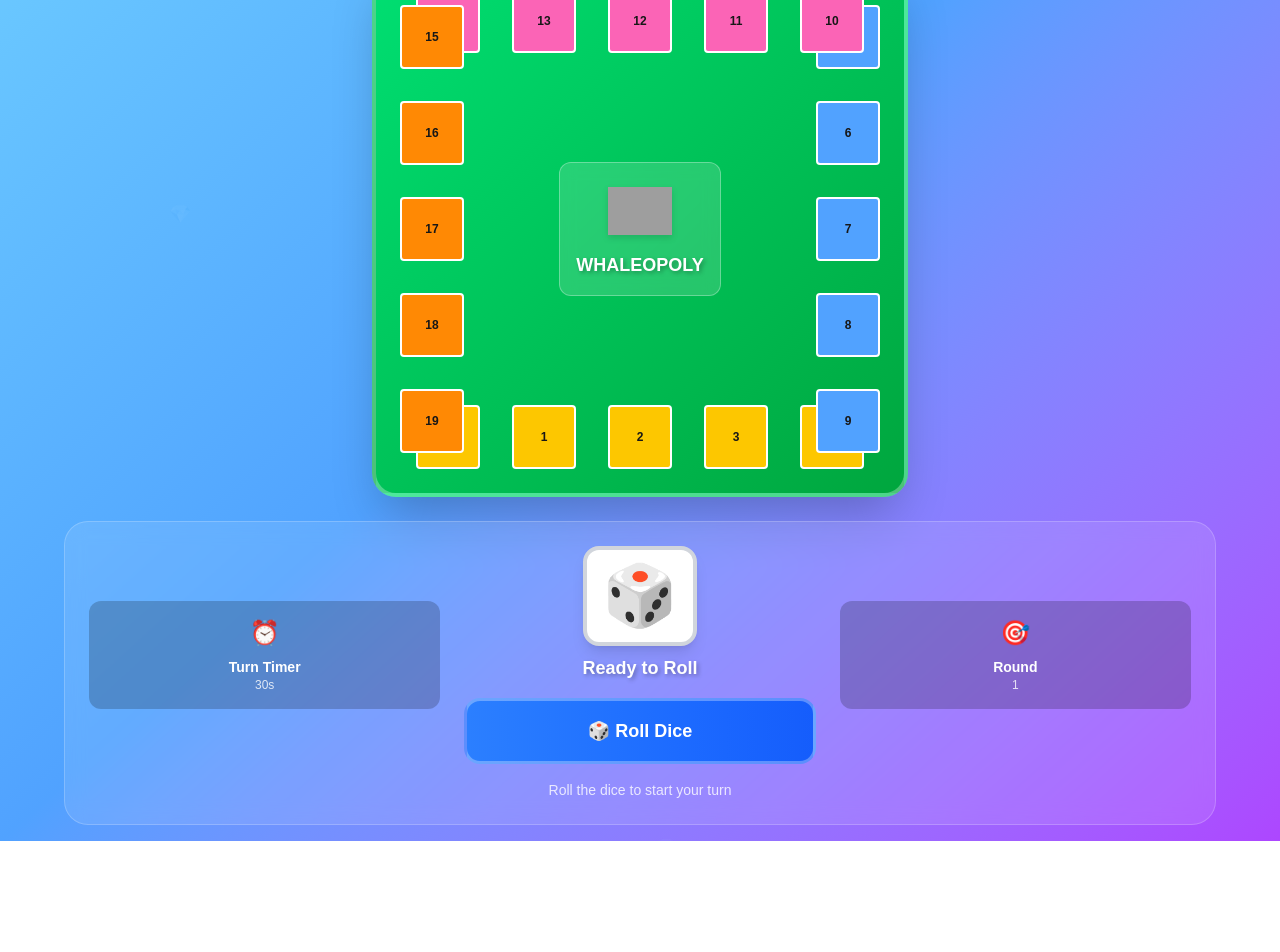
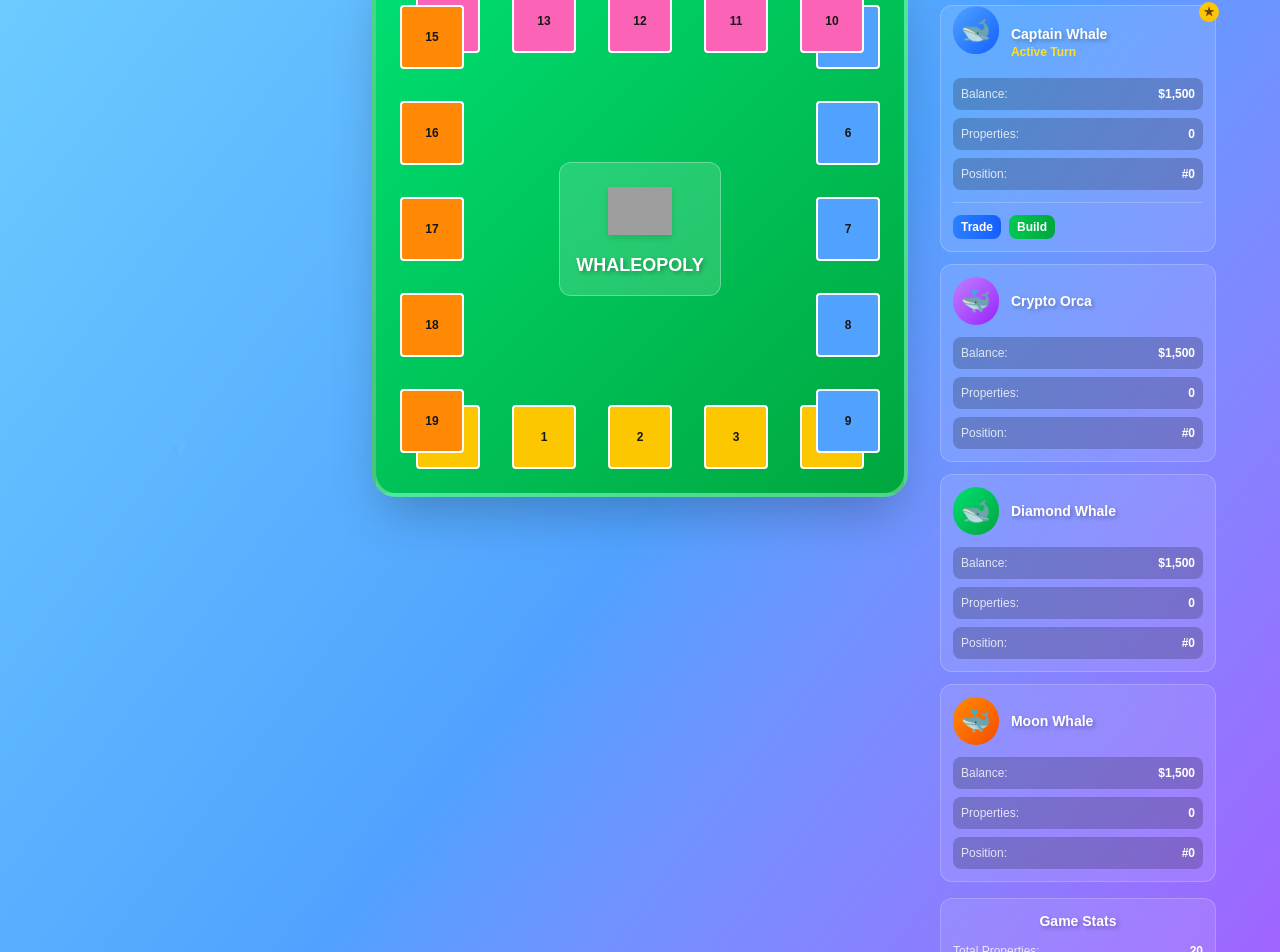
Before and after one commit to Antismart/whaleopoly, a Next.js app in the folder whaleopoly-frontend/: page / in a window 1280 px wide. Shown: the part 317-1269 px from the top of the page. Before the commit the page ends 1158 px from the top, so only its background shows below. Built offline with nearby package versions, Linux system fonts and the light colour scheme; grey boxes are pictures that could not be loaded.

Commit message:
Add PlayerPanel component

```diff
--- /dev/null
+++ b/whaleopoly-frontend/app/components/PlayerPanel.tsx
@@ -0,0 +1,124 @@
+'use client';
+
+import { Player } from '../types';
+
+interface PlayerPanelProps {
+  players: Player[];
+  currentPlayer: number;
+}
+
+export default function PlayerPanel({ players, currentPlayer }: PlayerPanelProps) {
+  return (
+    <div className="space-y-3">
+      <h3 className="text-xl font-bold text-white text-shadow text-center mb-4">
+        Players
+      </h3>
+
+      {players.map((player, index) => (
+        <div
+          key={player.id}
+          className={`
+            glass rounded-xl p-3 border-2 transition-all duration-300 relative
+            ${player.id === currentPlayer ?
+              'border-yellow-400 bg-white/25' :
+              'border-white/30 hover:border-white/50'
+            }
+          `}
+        >
+          {/* Player avatar and name */}
+          <div className="flex items-center gap-3 mb-3">
+            <div className={`
+              text-2xl p-2 rounded-full bg-gradient-to-br ${player.color}
+              ${player.id === currentPlayer ? 'animate-bounce-soft' : ''}
+            `}>
+              {player.emoji}
+            </div>
+            <div className="flex-1">
+              <h4 className="text-white font-bold text-sm text-shadow">
+                {player.name}
+              </h4>
+              {player.id === currentPlayer && (
+                <div className="text-yellow-300 text-xs font-semibold">
+                  Active Turn
+                </div>
+              )}
+            </div>
+          </div>
+
+          {/* Player stats */}
+          <div className="space-y-2">
+            {/* Balance */}
+            <div className="flex items-center justify-between bg-black/20 rounded-lg p-2">
+              <span className="text-white/80 text-xs">Balance:</span>
+              <span className="text-white font-bold text-xs">
+                ${player.balance.toLocaleString()}
+              </span>
+            </div>
+
+            {/* Properties owned */}
+            <div className="flex items-center justify-between bg-black/20 rounded-lg p-2">
+              <span className="text-white/80 text-xs">Properties:</span>
+              <span className="text-white font-bold text-xs">
+                {player.properties.length}
+              </span>
+            </div>
+
+            {/* Current position */}
+            <div className="flex items-center justify-between bg-black/20 rounded-lg p-2">
+              <span className="text-white/80 text-xs">Position:</span>
+              <span className="text-white font-bold text-xs">
+                #{player.position}
+              </span>
+            </div>
+          </div>
+
+          {/* Player actions (shown only for current player) */}
+          {player.id === currentPlayer && (
+            <div className="mt-3 pt-3 border-t border-white/20">
+              <div className="flex gap-2">
+                <button className="btn-3d bg-gradient-to-r from-blue-500 to-blue-600 text-white px-2 py-1 rounded-lg text-xs font-semibold hover:from-blue-600 hover:to-blue-700">
+                  Trade
+                </button>
+                <button className="btn-3d bg-gradient-to-r from-green-500 to-green-600 text-white px-2 py-1 rounded-lg text-xs font-semibold hover:from-green-600 hover:to-green-700">
+                  Build
+                </button>
+              </div>
+            </div>
+          )}
+
+          {/* Active player indicator */}
+          {player.id === currentPlayer && (
+            <div className="absolute -top-1 -right-1 bg-yellow-400 text-yellow-900 rounded-full w-5 h-5 flex items-center justify-center font-bold text-xs">
+              ★
+            </div>
+          )}
+        </div>
+      ))}
+
+      {/* Game stats */}
+      <div className="glass rounded-xl p-3 border-2 border-white/30 mt-4">
+        <h4 className="text-white font-bold text-sm text-shadow mb-3 text-center">
+          Game Stats
+        </h4>
+        <div className="space-y-2 text-xs">
+          <div className="flex justify-between text-white/80">
+            <span>Total Properties:</span>
+            <span className="text-white font-semibold">20</span>
+          </div>
+          <div className="flex justify-between text-white/80">
+            <span>Properties Owned:</span>
+            <span className="text-white font-semibold">
+              {players.reduce((total, player) => total + player.properties.length, 0)}
+            </span>
+          </div>
+          <div className="flex justify-between text-white/80">
+            <span>Total Money:</span>
+            <span className="text-white font-semibold">
+              ${players.reduce((total, player) => total + player.balance, 0).toLocaleString()}
+            </span>
+          </div>
+        </div>
+      </div>
+    </div>
+  );
+}
```
